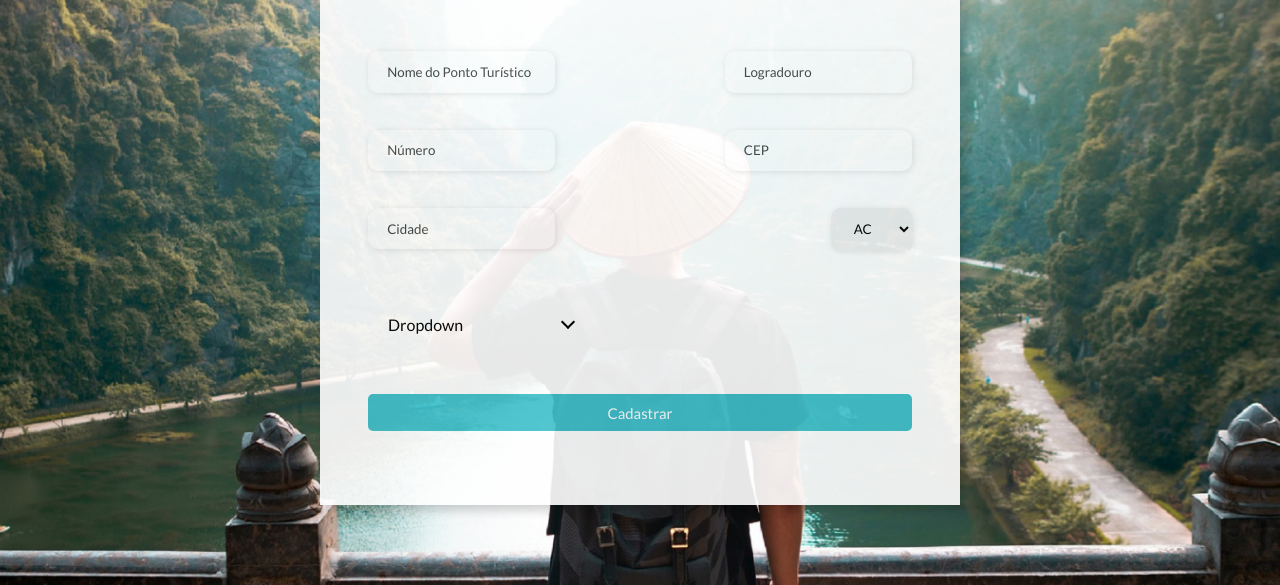
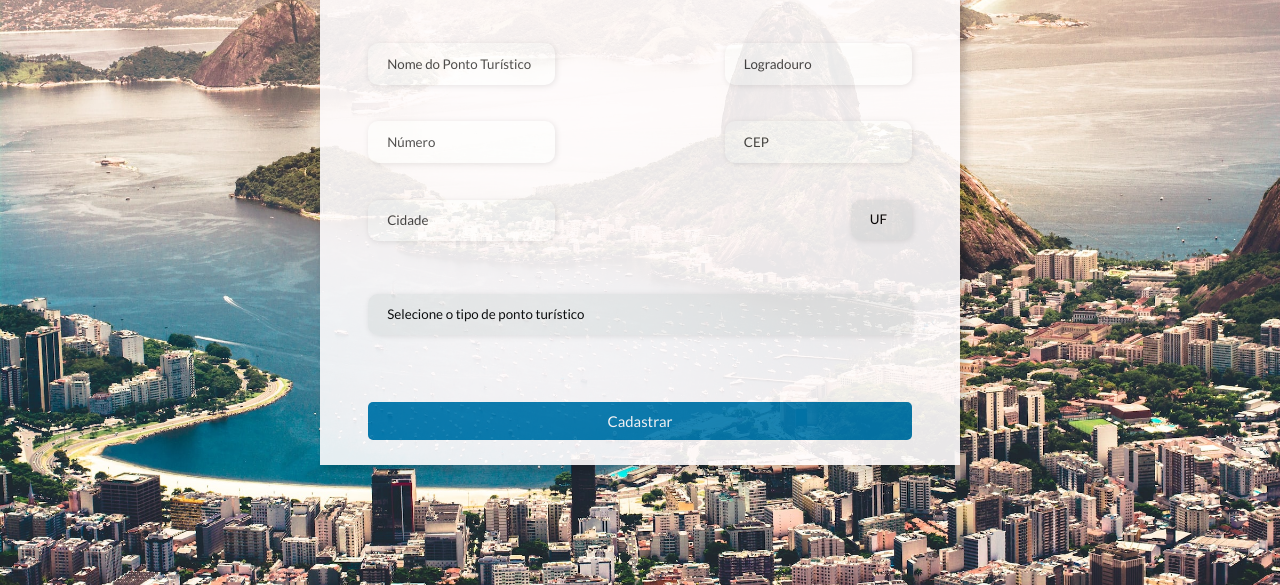
Before and after one commit to rogerioguicampos/gullivers-traveller, a plain HTML site: page index.html in a window 1280 px wide. Shown: the part 215-800 px from the top of the page. Drawn offline with Linux system fonts and the light colour scheme.

Commit message:
Alteração dropdown, cores e logo

```diff
--- a/css/forms.css
+++ b/css/forms.css
@@ -8,7 +8,7 @@
 }
 
 body {
-    background-image: url(../images/vietnam.jpg);
+    background-image: url(../images/forms-background.jpg);
     background-color: #b6adb0;
     background-position: center;
     background-repeat: no-repeat;
@@ -22,33 +22,40 @@ body {
 
 
 .container {
-    width: 80%;
-    height: 80vh;
+    width: 70%;
+    height: 70vh;
     display: flex;
     box-shadow: 5px 5px 10px rgba(0, 0, 0, .212);
     opacity: 0.90;
 }
 
+.container:hover {
+    opacity: 1.0;
+    transition: 0.2s;
+}
+
+
 .form-image {
-    width: 50%;
+    width: 40%;
     display: flex;
     justify-content: center;
     align-items: center;
-    background-color: #40c0cb;
+    background-color: #FFFCFD;
     padding: 1rem;
 }
 
 .form-image img {
-    width: 31rem;
+    width: 20rem;
 }
 
 .form {
-    width: 50%;
+    width: 60%;
     display: flex;
     flex-direction: column;
     justify-content: center;
     align-content: center;
-    background-color: #fff;
+    background-color: #FFFCFD;
+    border-color: #0D0A0B;
     padding: 3rem;
 }
 
@@ -79,19 +86,20 @@ body {
     box-shadow: 1px 1px 6px #0000001c;
 }
 
-.input-box input:hover{
+.input-box input:hover {
     background-color: #eeeeee75;
 }
 
-.input-box input:focus-visible{
-    outline: 1px solid #58afb8;
+.input-box input:focus-visible {
+    outline: 1px solid #0278AE;
 }
 
-.input-box input::placeholder{
+.input-box input::placeholder {
     color: #000000be;
 }
 
 select {
+    -webkit-appearance: none;
     margin: 0.6rem 0;
     padding: 0.8rem 1.2rem;
     border: none;
@@ -109,7 +117,11 @@ select {
     box-shadow: 1px 1px 6px #0000001c;
   }
 
-.dropdown_state {
+.input-state:focus-visible, .input-type:focus-visible  {
+    outline: 1px solid #0278AE;
+  }
+
+.dropdown {
     margin: 0.6rem 0;
     padding: 0.8rem 1.2rem;
     border: none;
@@ -117,26 +129,48 @@ select {
     box-shadow: 1px 1px 6px #0000001c;
 }
 
+select::-webkit-scrollbar {
+    width: 7px;
+   }
+
+select::-webkit-scrollbar-track {
+    background: #0D0A0B;
+    border-radius: 10px;
+  }
+
+select::-webkit-scrollbar-thumb {
+    font-family: 'Lato', sans-serif;
+    -webkit-border-radius: 10px;
+    border-radius: 10px;
+    background: #0278AE;
+    -webkit-box-shadow: inset 0 0 6px rgba(0,0,0,0.5);
+  }
+
+select::-webkit-scrollbar-thumb:hover {
+    background: #555;
+  }
+
 .continue-button button{
     width: 100%;
     margin-top: 2.5rem;
     border: none;
-    background-color: #40c0cb;
+    background-color: #0278AE;
     padding: 0.62rem;
     border-radius: 5px;
     cursor: pointer;
 }
 
 .continue-button button:hover{
-    background-color: #00a8c6;
+    background-color: #0D0A0B;
 }
 
 .continue-button button a{
     text-decoration: none;
     font-size: 0.93rem;
     font-weight: 500;
-    color: #fff;
+    color: #FFFCFD;
 }
+
 
 @media screen and (max-width: 1330px) {
     .form-image{
@@ -170,8 +204,9 @@ select {
   }
 
   .dropdown__items {
+    display: none;
+    position: absolute;
     margin: 0;
-    position: absolute;
     right: 0;
     top: 50%;
     width: 100%;
--- a/index.html
+++ b/index.html
@@ -12,7 +12,7 @@
     <div class="container">
 
         <div class="form-image">
-            <img src="images/travel_world2.png">
+            <img src="../projeto-gulliver-traveller/images/logo.png">
         </div>
 
         <div class="form">
@@ -38,11 +38,11 @@
                     </div>
 
                     <div class="input-box">
-                        <input id="number" type="number" name="number" placeholder="Número" required>
+                        <input id="number" type="number" name="number" placeholder="Número" min="0" required>
                     </div>
 
                     <div class="input-box">
-                        <input id="zipcode" type="number" name="zipcode" placeholder="CEP" required >
+                        <input id="zipcode" type="number" name="zipcode" placeholder="CEP" min="0" required >
                     </div>
 
                     <div class="input-box">
@@ -50,8 +50,9 @@
                     </div>
 
                     <div class="input-box">
-                        <select class="input-state" id="state" type="text" name="state" placeholder="UF">
-                        <button class="dropdown_state">
+                        <select class="input-state" class="dropdown" id="state" name="state" required>
+                        <button>
+                            <option disabled selected hidden>UF</option>
                             <option>AC</option>
                             <option>AL</option>
                             <option>AP</option>
@@ -86,23 +87,18 @@
 
                 </div>
 
-                <div class="dropdown">
-                    <input type="checkbox" id="dropdown">
-
-                    <label class="dropdown__face" for="dropdown">
-                      <div class="dropdown__text">Dropdown</div>
-
-                      <div class="dropdown__arrow"></div>
-                    </label>
-
-                    <ul class="dropdown__items">
-                      <li>Cultura</li>
-                      <li>Esporte</li>
-                      <li>Gastronomia</li>
-                      <li>Natureza</li>
-                      <li>Noturno</li>
-                      <li>Outros</li>
-                    </ul>
+                <div class="input-box">
+                    <select class="input-type" class="dropdown" id="type" name="tyle" required>
+                        <button>
+                            <option disabled selected hidden>Selecione o tipo de ponto turístico</option>
+                            <option>Cultura</option>
+                            <option>Esporte</option>
+                            <option>Gastronomia</option>
+                            <option>Natureza</option>
+                            <option>Noturno</option>
+                            <option>Outros</option>
+                        </button>
+                    </select>
                   </div>
 
                 <div class="continue-button">
```
Also changed, not shown: images/forms-background.jpg (added), images/logo.png (added).
